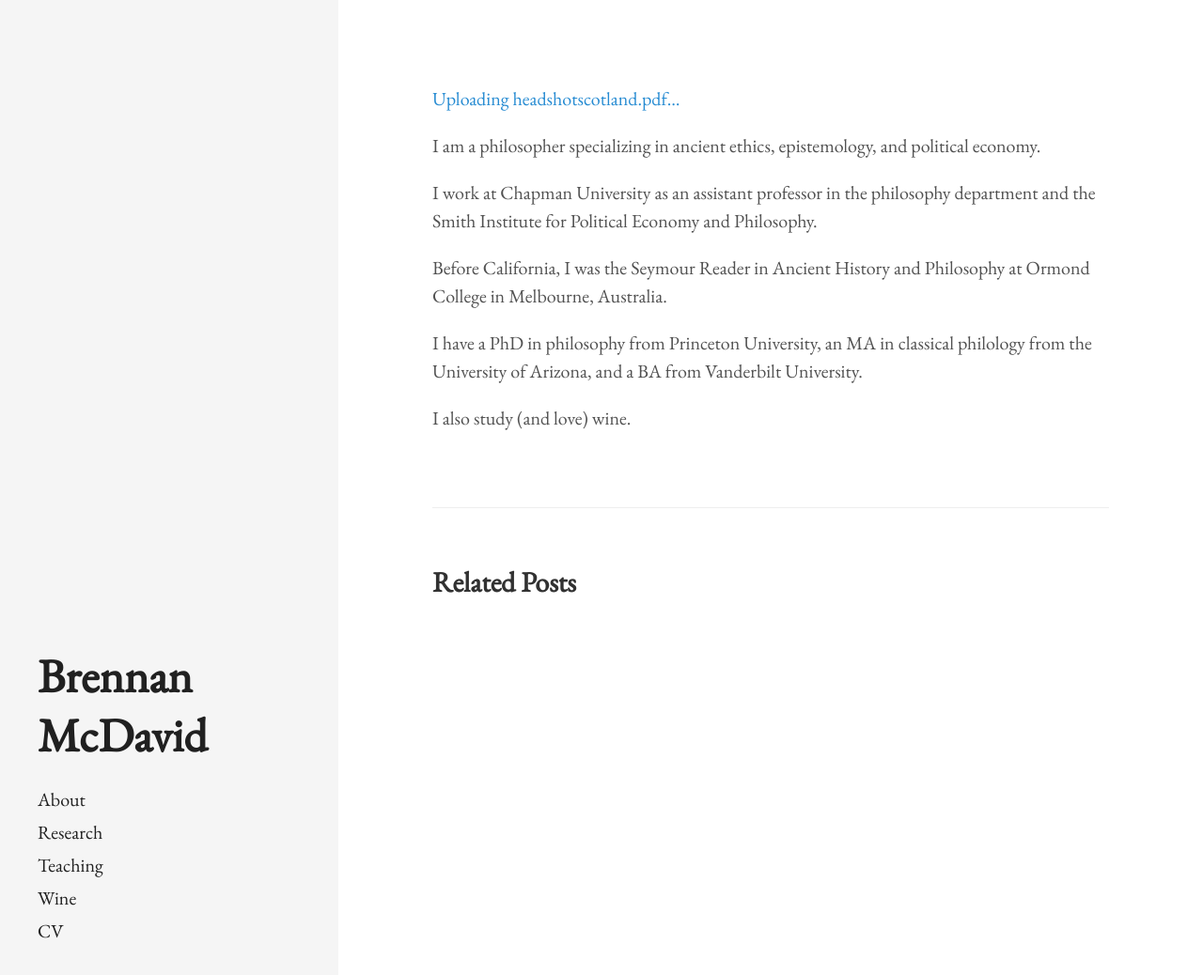
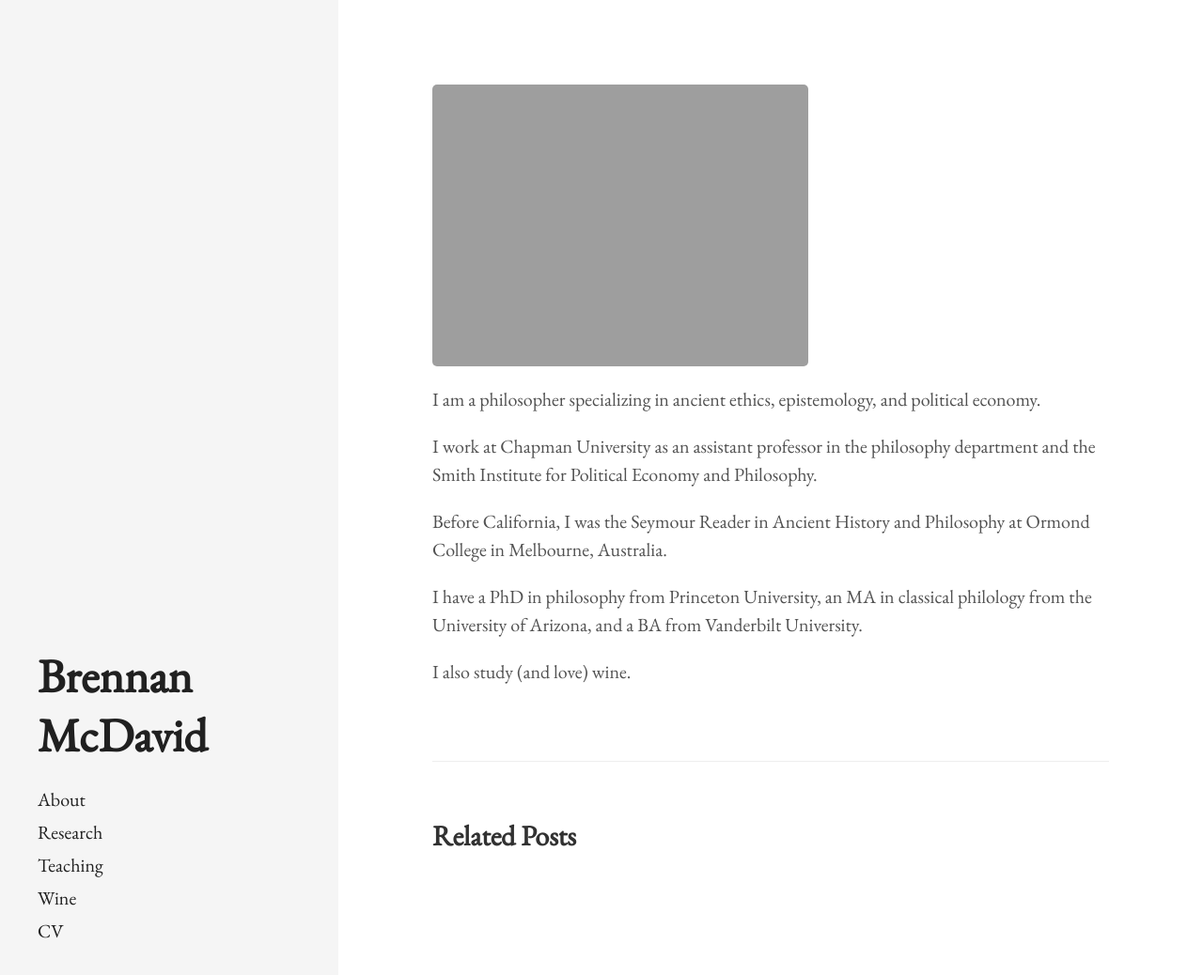
Before and after one commit to bkmcdavid/bkmcdavid.github.io, a Jekyll site: the page built from _posts/2023-01-12-bio.md, in a window 1280 px wide and 1049 px high. Shown: the top 1038 px of the window at 94% size. Built offline with Jekyll 4.4.1, drawn with Linux system fonts in a browser that asks for light colours.

Commit message:
Update 2023-01-12-bio.md
second attempt to upload headshot, with img html code

```diff
--- a/_posts/2023-01-12-bio.md
+++ b/_posts/2023-01-12-bio.md
@@ -2,7 +2,7 @@
 layout: post
 title: ''
 ---
-[Uploading headshotscotland.pdf…]()
+<img src="https://bkmcdavid.github.io/pdfs/headshotscotland.pdf" alt="headshot">
 
 I am a philosopher specializing in ancient ethics, epistemology, and political economy.
 
```
